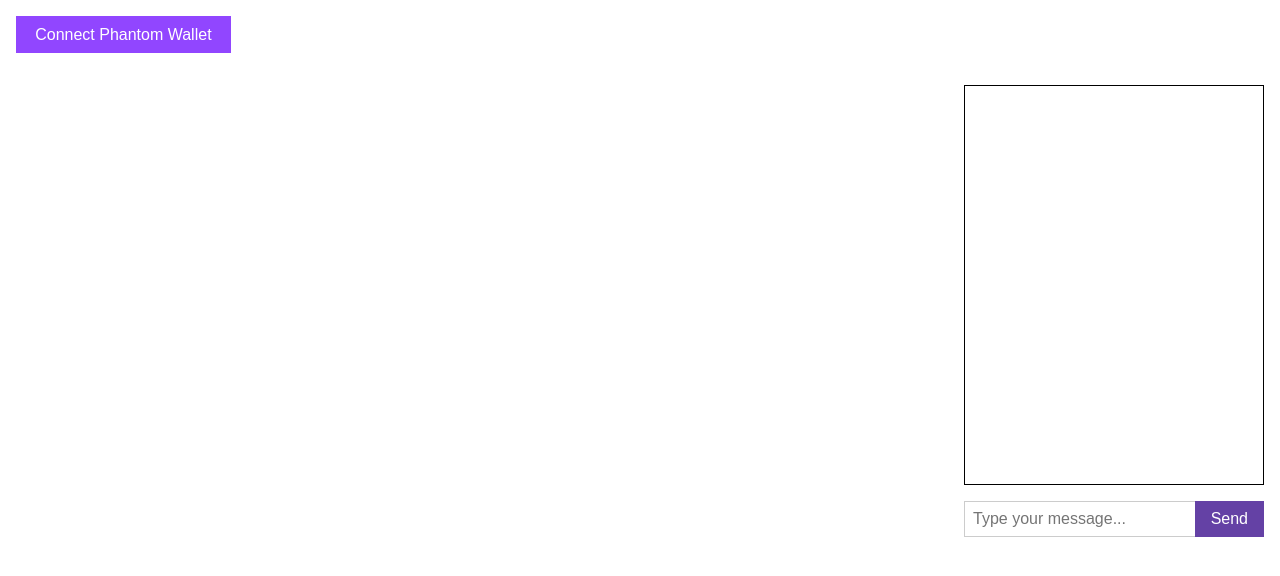
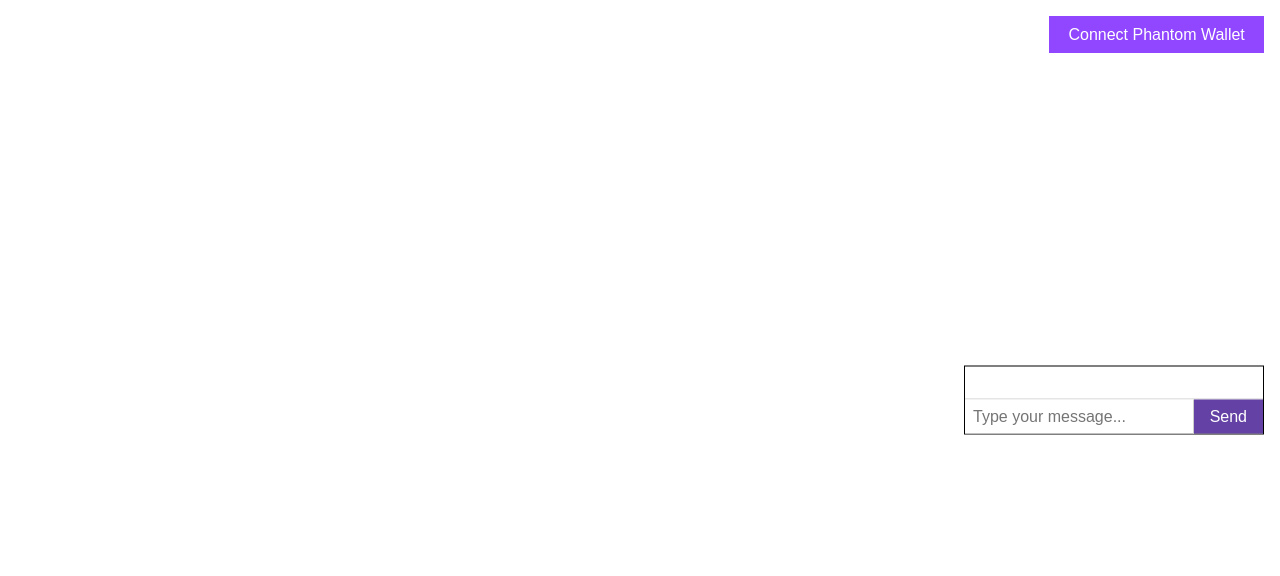
Before and after one commit to sweriko/my-livechat, a website: page index.html in a window 1280 px wide. Drawn offline with nearby package versions, Linux system fonts and the light colour scheme.

Commit message:
no optimization and sec fix

```diff
--- a/index.html
+++ b/index.html
@@ -8,27 +8,29 @@
     <script src="https://cdn.jsdelivr.net/npm/@supabase/supabase-js"></script>
   </head>
   <body>
+    <!-- Wallet button in top-right -->
     <header>
       <button id="connectWalletBtn">Connect Phantom Wallet</button>
     </header>
 
-    <main>
-      <!-- Chat container -->
+    <!-- Entire chat pinned to right, centered vertically -->
+    <div id="chatWrapper">
+      <!-- Messages area -->
       <div id="chatContainer">
         <ul id="messagesList"></ul>
       </div>
 
-      <!-- Warning message for slow mode -->
+      <!-- Slow-mode warning (will appear/disappear) -->
       <div id="slowModeWarning"></div>
 
-      <!-- Message input area -->
+      <!-- Input area -->
       <div id="inputContainer">
         <input type="text" id="chatInput" placeholder="Type your message..." />
         <button id="sendBtn">Send</button>
       </div>
-    </main>
+    </div>
 
-    <!-- Our script -->
+    <!-- Main script -->
     <script src="script.js"></script>
   </body>
 </html>
--- a/script.js
+++ b/script.js
@@ -21,7 +21,6 @@ const slowModeWarning = document.getElementById("slowModeWarning");
 
 /**
  * Show slow mode warning with shake animation.
- * The warning appears, shakes, and disappears.
  */
 function showSlowModeWarning() {
   slowModeWarning.textContent = "You are too fast dude!";
@@ -35,15 +34,14 @@ function showSlowModeWarning() {
     slowModeWarning.classList.remove("shake");
   }, 300); // Matches the animation duration
 
-  // Hide the warning after the animation completes plus a brief pause
+  // Hide the warning after 0.6s total
   setTimeout(() => {
     slowModeWarning.style.display = "none";
-  }, 600); // 300ms animation + 300ms pause
+  }, 600);
 }
 
 /**
- * Generates a random username in the format "UserXXXX"
- * where XXXX is a random 4-digit number.
+ * Generates a random username in the format "UserXXXX".
  */
 function generateRandomUsername() {
   const randomId = Math.floor(1000 + Math.random() * 9000);
@@ -51,9 +49,7 @@ function generateRandomUsername() {
 }
 
 /**
- * Retrieves an existing user or creates a new one in the "users" table.
- * @param {string} publicKey - The user's wallet public key.
- * @returns {object|null} - The user object or null if creation failed.
+ * Retrieves or creates a user in "users" table.
  */
 async function getOrCreateUser(publicKey) {
   // Check localStorage first
@@ -97,8 +93,6 @@ async function getOrCreateUser(publicKey) {
 
 /**
  * Adds a new message to the chat UI.
- * @param {string} username - The sender's username.
- * @param {string} content - The message content.
  */
 function addMessageToUI(username, content) {
   const li = document.createElement("li");
@@ -119,7 +113,7 @@ function addMessageToUI(username, content) {
 }
 
 /**
- * Fetches existing messages from Supabase and displays them.
+ * Fetch existing messages from Supabase and display them.
  */
 async function fetchExistingMessages() {
   const { data: messages, error } = await supabase
@@ -138,7 +132,7 @@ async function fetchExistingMessages() {
 }
 
 /**
- * Subscribes to real-time message inserts and updates the UI accordingly.
+ * Subscribes to real-time message inserts.
  */
 function subscribeToMessages() {
   messagesSubscription = supabase
@@ -160,8 +154,7 @@ function subscribeToMessages() {
 }
 
 /**
- * Fetches the username for a new message and displays it.
- * @param {object} msgRow - The new message row from Supabase.
+ * Fetch username for a new message and display it.
  */
 async function fetchUserAndRenderMessage(msgRow) {
   const { data: userData, error } = await supabase
@@ -182,7 +175,7 @@ async function fetchUserAndRenderMessage(msgRow) {
  ************************************************************/
 
 /**
- * Handles the wallet connection when the "Connect Phantom Wallet" button is clicked.
+ * Connect Phantom Wallet button
  */
 connectWalletBtn.addEventListener("click", async () => {
   if (window.solana && window.solana.isPhantom) {
@@ -206,7 +199,7 @@ connectWalletBtn.addEventListener("click", async () => {
 });
 
 /**
- * Handles sending messages when the "Send" button is clicked or Enter key is pressed.
+ * Send message (on button click or Enter key)
  */
 sendBtn.addEventListener("click", sendMessage);
 chatInput.addEventListener("keyup", (e) => {
@@ -216,12 +209,12 @@ chatInput.addEventListener("keyup", (e) => {
 });
 
 /**
- * Sends a message after validating slow mode restrictions.
+ * Sends a message if slow mode allows.
  */
 async function sendMessage() {
   const userData = JSON.parse(localStorage.getItem("myLivechatUser"));
   if (!userData || !userData.id) {
-    // If user is not connected, you might want to show a different warning
+    // If user is not connected, we can show a warning or do nothing
     showSlowModeWarning();
     return;
   }
@@ -229,7 +222,7 @@ async function sendMessage() {
   const content = chatInput.value.trim();
   if (!content) return;
 
-  // 1. Check slow mode (compare now vs. user.last_message_at)
+  // Check slow mode (compare now vs. user.last_message_at)
   const { data: freshUser, error: fetchError } = await supabase
     .from("users")
     .select("*")
@@ -246,17 +239,16 @@ async function sendMessage() {
     : null;
   const now = new Date();
 
-  // If lastMessageAt is not null, check the difference
+  // If lastMessageAt is not null, check time difference
   if (lastMessageAt) {
     const diffInSeconds = (now.getTime() - lastMessageAt.getTime()) / 1000;
     if (diffInSeconds < 5) {
-      // Show slow mode warning
       showSlowModeWarning();
       return;
     }
   }
 
-  // 2. Insert message
+  // Insert the message
   const { error: insertError } = await supabase
     .from("messages")
     .insert([{ user_id: freshUser.id, content }]);
@@ -266,7 +258,7 @@ async function sendMessage() {
     return;
   }
 
-  // 3. Update user.last_message_at to now
+  // Update last_message_at
   const { error: updateError, data: updatedUser } = await supabase
     .from("users")
     .update({ last_message_at: now.toISOString() })
@@ -277,11 +269,11 @@ async function sendMessage() {
   if (updateError) {
     console.error("Error updating last_message_at:", updateError);
   } else {
-    // Update localStorage
+    // Update local storage
     localStorage.setItem("myLivechatUser", JSON.stringify(updatedUser));
   }
 
-  // 4. Clear input
+  // Clear input
   chatInput.value = "";
 }
 
@@ -289,18 +281,18 @@ async function sendMessage() {
  * 4. INIT
  ************************************************************/
 window.addEventListener("DOMContentLoaded", async () => {
-  // 1. Fetch /config to get .env data
+  // Fetch /config to get environment data
   try {
     const configResponse = await fetch("/config");
     const configData = await configResponse.json();
 
-    // 2. Create supabase client
+    // Create supabase client
     supabase = window.supabase.createClient(
       configData.SUPABASE_URL,
       configData.SUPABASE_ANON_KEY
     );
 
-    // 3. Load existing messages, subscribe to new ones
+    // Load existing messages, subscribe to new
     await fetchExistingMessages();
     subscribeToMessages();
   } catch (err) {
--- a/style.css
+++ b/style.css
@@ -1,5 +1,3 @@
-/* style.css */
-
 /* Basic reset */
 * {
   margin: 0;
@@ -7,47 +5,48 @@
   box-sizing: border-box;
 }
 
+/* Make the body occupy the full viewport,
+   so absolute positioning (header, chat) is easier to manage */
+html, body {
+  width: 100%;
+  height: 100%;
+}
+
 body {
-  /* White background */
   background: #ffffff;
   font-family: Arial, sans-serif;
+  position: relative;
 }
 
-/* Header */
+/* Wallet button in top-right */
 header {
-  padding: 1em;
-  text-align: left;
+  position: absolute;
+  top: 1em;
+  right: 1em;
 }
 
-/* Connect Phantom Wallet Button */
-#connectWalletBtn {
-  background-color: #9146ff;
-  border: none;
-  padding: 0.6em 1.2em;
-  color: white;
-  cursor: pointer;
-  font-size: 1em;
-}
-#connectWalletBtn:hover {
-  background-color: #7d3ce8;
+/* Wrapper that holds the chat messages + input.
+   Absolute positioning pinned to the right side,
+   vertically centered via top:50% + transform. */
+#chatWrapper {
+  position: absolute;
+  top: 50%;
+  right: 1em;
+  transform: translateY(-50%);
+  width: 300px;
+  border: 1px solid #000;
+  background-color: #ffffff; /* So it stands out */
+  display: flex;
+  flex-direction: column; /* stack messages + slowMode + input vertically */
+  box-sizing: border-box;
 }
 
-main {
-  width: 100%;
-  display: flex;
-  flex-direction: column;
-  align-items: flex-end; /* Right-align items */
+/* The messages area grows/fills space above the input. */
+#chatContainer {
+  flex: 1;                /* fills available vertical space */
+  overflow-y: auto;       /* so messages can scroll */
   padding: 1em;
-}
-
-/* Chat container (smaller, right-aligned, black border) */
-#chatContainer {
-  width: 300px;
-  height: 400px;
-  border: 1px solid #000; /* black border */
-  overflow-y: auto;
-  margin-bottom: 1em;
-  padding: 1em;
+  border-bottom: 1px solid #ccc;
 }
 
 /* The messages list inside the chat container */
@@ -67,40 +66,39 @@ main {
   color: #6441a5;
 }
 
-/* Slow mode warning text */
+/* Slow-mode warning area (displayed dynamically) */
 #slowModeWarning {
-  width: 300px;       /* match chatContainer width */
+  width: 100%;
   color: red;
   display: none;      /* hidden by default */
-  margin-bottom: 0.5em;
   font-size: 0.9em;
   text-align: center;
-  /* Ensure the warning is positioned above the input */
-  position: relative;
+  border-bottom: 1px solid #ccc;
 }
 
-/* Shake animation keyframes with higher frequency and shorter duration */
+/* Shake animation */
 @keyframes shake {
   0%, 100% { transform: translateX(0); }
   10%, 30%, 50%, 70%, 90% { transform: translateX(-5px); }
   20%, 40%, 60%, 80% { transform: translateX(5px); }
 }
 .shake {
-  animation: shake 0.3s; /* Reduced duration from 0.5s to 0.3s */
+  animation: shake 0.3s;
 }
 
-/* Input container */
+/* Input container pinned at bottom of chat wrapper */
 #inputContainer {
   display: flex;
-  width: 300px; /* match the chat container width */
+  border-top: none; /* or 1px solid #ccc if you want a top border */
 }
 
 #chatInput {
   flex: 1;
   padding: 0.5em;
   font-size: 1em;
-  border: 1px solid #ccc;
-  border-right: none;
+  border: none;
+  border-right: 1px solid #ccc;
+  outline: none;
 }
 
 #sendBtn {
@@ -114,3 +112,16 @@ main {
 #sendBtn:hover {
   background-color: #52348c;
 }
+
+/* Phantom Connect button styling */
+#connectWalletBtn {
+  background-color: #9146ff;
+  border: none;
+  padding: 0.6em 1.2em;
+  color: white;
+  cursor: pointer;
+  font-size: 1em;
+}
+#connectWalletBtn:hover {
+  background-color: #7d3ce8;
+}
```
